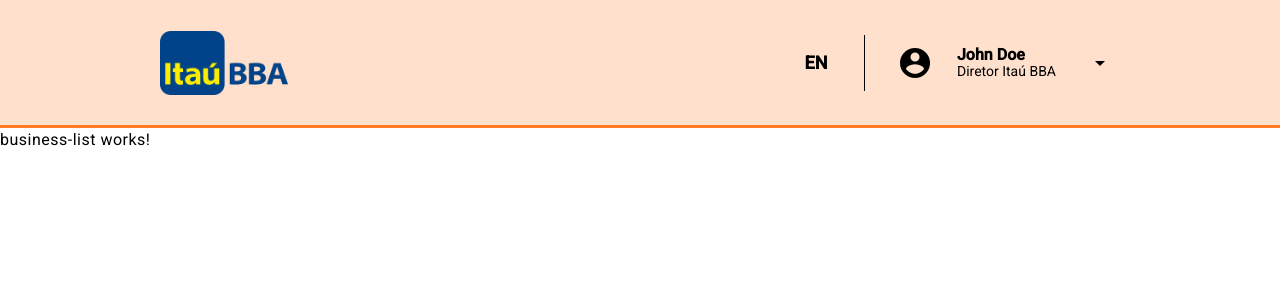
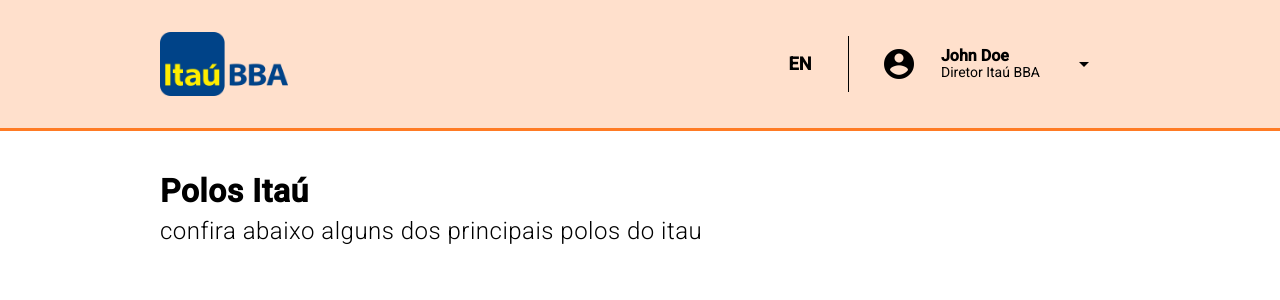
Before and after one commit to gezielcarvalho/desafio-frontend-itau, an Angular app: page / in a window 1280 px wide. Shown: the top 300 px of the page. Built offline with nearby package versions, Linux system fonts and the light colour scheme.

Commit message:
Refactor toolbar component and styles

```diff
--- a/src/app/business/business-list/business-list.component.html
+++ b/src/app/business/business-list/business-list.component.html
@@ -1 +1,6 @@
-<p>business-list works!</p>
+<div class="component-container">
+  <p class="component-title">Polos Itaú</p>
+  <p class="component-subtitle">
+    confira abaixo alguns dos principais polos do itau
+  </p>
+</div>
--- a/src/app/toolbar/toolbar.component.html
+++ b/src/app/toolbar/toolbar.component.html
@@ -1,3 +1,4 @@
+<div class="toolbar-container">
   <mat-toolbar color="primary">
     <img
       src="/assets/images/itau_bba_logo.png"
@@ -41,3 +42,4 @@
       </mat-menu>
     </div>
   </mat-toolbar>
+</div>
--- a/src/app/toolbar/toolbar.component.scss
+++ b/src/app/toolbar/toolbar.component.scss
@@ -1,31 +1,24 @@
-.toolbar-title {
-  font-size: 20px;
-  font-weight: bold;
-}
-
-.spacer {
-  flex: 1 1 auto;
-}
-
-mat-form-field {
-  margin-right: 16px;
-}
-
-.logo {
-  height: 64px; /* Adjust the height as needed */
-  margin-right: 16px;
-}
-
-mat-toolbar {
+.toolbar-container {
+  display: flex;
+  flex-direction: column;
+  justify-content: center;
+  height: 100%;
+  padding-left: 160px;
+  padding-right: 160px;
   background-color: #ffe0cc;
-  color: black;
   border-bottom: 3px solid #ff7b24;
   height: 128px;
-  padding-left: 160px;
-  padding-right: 160px;
+  mat-toolbar {
+    padding-left: 0;
+    color: black;
     display: flex;
     align-items: center;
     justify-content: space-between;
+    background-color: transparent;
+    .logo {
+      height: 64px;
+      margin-right: 16px;
+    }
     .right-menu {
       display: flex;
       align-items: center;
@@ -37,22 +30,6 @@ mat-toolbar {
           height: 36px;
           width: 36px;
           font-size: 36px;
-      }
-    }
-    .name-container {
-      display: flex;
-      flex-direction: column;
-      align-items: left;
-      justify-content: center;
-      padding: 8px;
-      .user-name {
-        font-size: 16px;
-        font-weight: bold;
-        line-height: 16px;
-      }
-      .user-role {
-        font-size: 14px;
-        line-height: 16px;
         }
       }
       button {
@@ -71,5 +48,22 @@ mat-toolbar {
         background-color: rgba(0, 0, 0, 1);
         margin: 0 16px;
       }
+      .name-container {
+        display: flex;
+        flex-direction: column;
+        align-items: left;
+        justify-content: center;
+        padding: 8px;
+        .user-name {
+          font-size: 16px;
+          font-weight: bold;
+          line-height: 16px;
+        }
+        .user-role {
+          font-size: 14px;
+          line-height: 16px;
         }
       }
+    }
+  }
+}
--- a/src/styles.scss
+++ b/src/styles.scss
@@ -1,4 +1,29 @@
 /* You can add global styles to this file, and also import other style files */
 
-html, body { height: 100%; }
-body { margin: 0; font-family: Roboto, "Helvetica Neue", sans-serif; }
+html,
+body {
+  height: 100%;
+}
+body {
+  margin: 0;
+  font-family: Roboto, "Helvetica Neue", sans-serif;
+  .component-container {
+    display: flex;
+    flex-direction: column;
+    height: 100%;
+    padding: 16px;
+    padding-left: 160px;
+    padding-right: 160px;
+  }
+  .component-title {
+    font-size: 32px;
+    font-weight: bold;
+    padding-top: 32px;
+  }
+  .component-subtitle {
+    font-size: 24px;
+    font-weight: lighter;
+    padding-top: 0;
+    line-height: 8px;
+  }
+}
```
Lines whose indentation alone changed are shown as unchanged.
